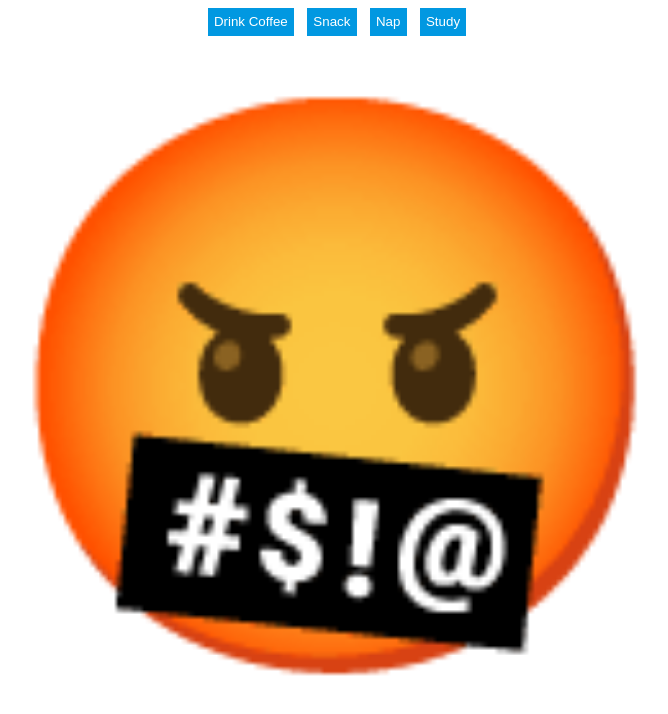
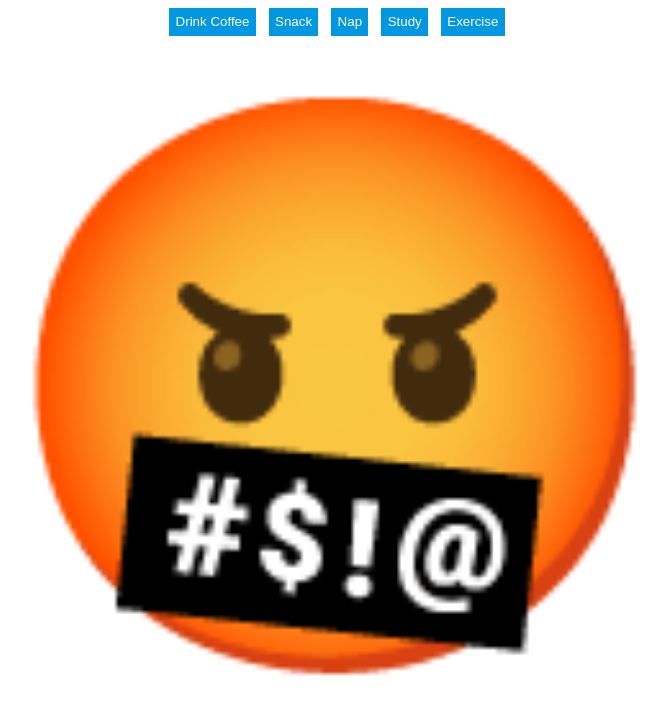
Before and after one commit to jodinkansagor/emoji-lab, a React app: page / in a window 1280 px wide. Shown: the top 714 px of the page, without its empty margins (303-971 px from the left). Built offline with nearby package versions, Linux system fonts and the light colour scheme.

Commit message:
stretch - added new emotion and action

```diff
--- a/src/actions/moodAction.js
+++ b/src/actions/moodAction.js
@@ -17,3 +17,9 @@ export const STUDY =  'STUDY';
 export const study = () => ({
   type: STUDY
 });
+
+
+export const EXERCISE = 'EXERCISE';
+export const exercise = () => ({
+  type: EXERCISE
+});
--- a/src/containers/Moods.js
+++ b/src/containers/Moods.js
@@ -1,7 +1,7 @@
 import React, { useReducer } from 'react';
 import Controls from '../components/controls/Controls';
 import Face from '../components/face/Face';
-import { drinkCoffee, eatSnack, takeNap, study } from '../actions/moodAction';
+import { drinkCoffee, eatSnack, takeNap, study, exercise } from '../actions/moodAction';
 import reducer from '../reducers/moodReducer';
 import { getFace } from '../selectors/moodSelector';
 // import { isTired, isHyper, isEducation, isHungry, getFace } from '../selectors';
@@ -11,6 +11,7 @@ const actions = [
   { name: eatSnack, text: 'Snack', stateName: 'snacks' },
   { name: takeNap, text: 'Nap', stateName: 'naps' },
   { name: study, text: 'Study', stateName: 'studies' },
+  { name: exercise, text: 'Exercise', stateName: 'exercises' }
 ];
 
 
@@ -19,7 +20,8 @@ const Moods = () => {
     coffees: 0,
     snacks: 0,
     naps: 0,
-    studies: 0
+    studies: 0,
+    exercises: 0
   });
 
   const handleSelection = (name) => {
@@ -27,6 +29,7 @@ const Moods = () => {
     if (name === eatSnack) return dispatch(eatSnack());
     if (name === takeNap) return dispatch(takeNap());
     if (name === study) return dispatch(study());
+    if (name === exercise) return dispatch(exercise());
   };
 
   const face = getFace(mood);
--- a/src/reducers/moodReducer.js
+++ b/src/reducers/moodReducer.js
@@ -3,6 +3,7 @@ import {
   EAT_SNACK,
   TAKE_NAP,
   STUDY,
+  EXERCISE,
 } from '../actions/moodAction';
 
 export default function reducer(state, action) {
@@ -15,6 +16,8 @@ export default function reducer(state, action) {
       return { ...state, naps: state.naps + 1 };
     case STUDY:
       return { ...state, studies: state.studies + 1 };
+    case EXERCISE:
+      return { ... state, exercises: state.exercises + 1 };
     default:
       return state;
   }
--- a/src/selectors/moodSelector.js
+++ b/src/selectors/moodSelector.js
@@ -3,6 +3,7 @@ export const isTired = state => state.coffees < 1 && state.naps < 1;
 export const isHyper = state => state.coffees > 3;
 export const isEducated = state => state.studies > 2;
 export const isHungry = state => state.snacks < 1;
+export const isPumped = state => state.exercises > 4;
 
 export const getFace = state => {
   if(isTired(state) && isHungry(state)) return '🤬';
@@ -11,6 +12,7 @@ export const getFace = state => {
   if(isHyper(state)) return '🙀';
   if(isEducated(state)) return '🤯';
   if(isHungry(state)) return '😡';
+  if(isPumped(state)) return '🏋';
 
   return '😀';
 };
```
